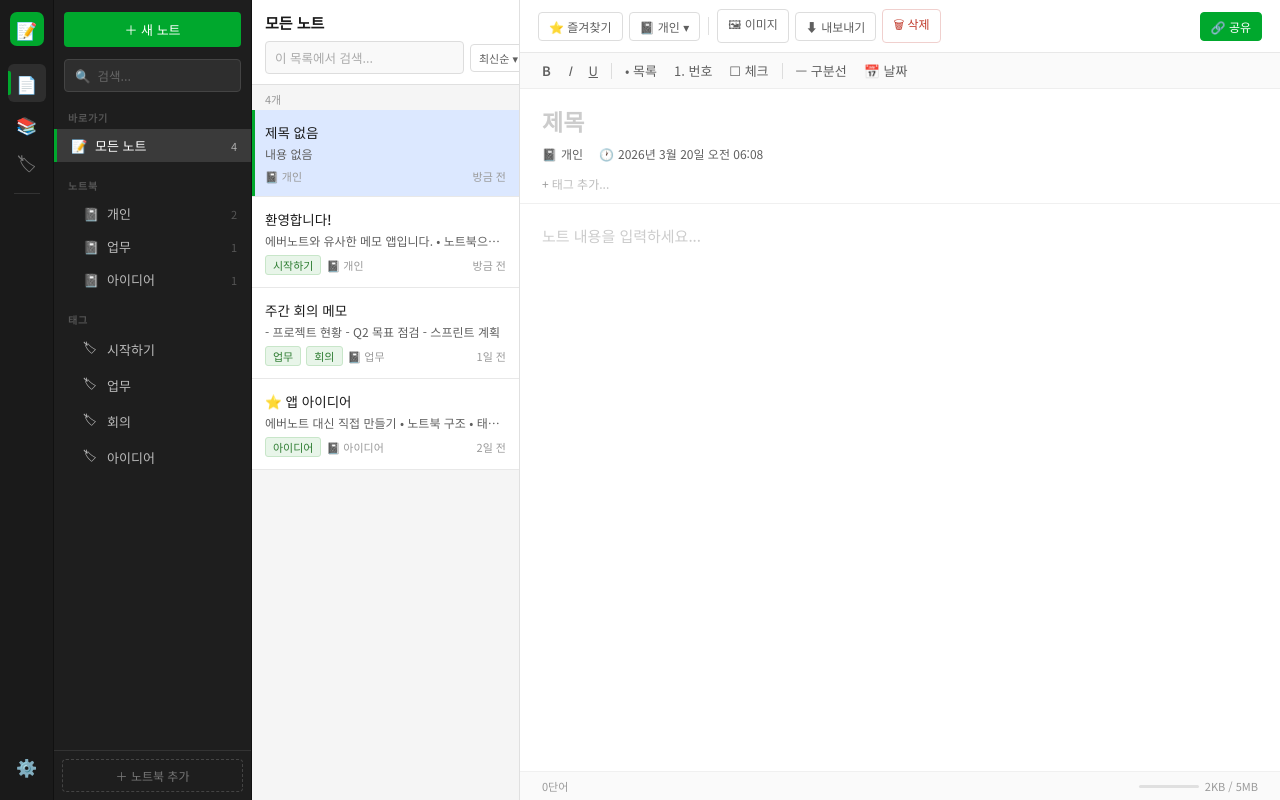
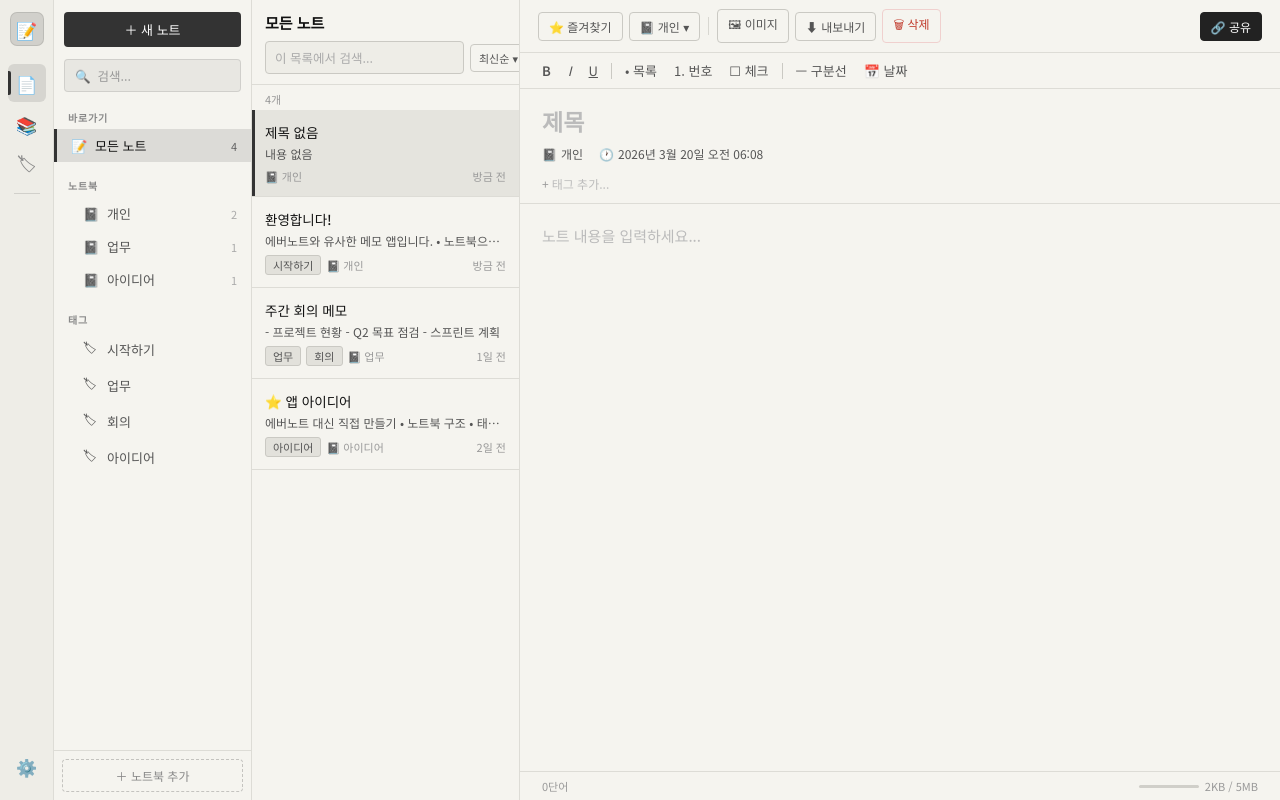
Before and after one commit to boramyuuu/memo, a plain HTML site: page index.html in a window 1280 px wide. Both pictures are taken after a click on the button "＋ 새 노트". Drawn offline with Linux system fonts and the light colour scheme.

Commit message:
Add files via upload

```diff
--- a/index.html
+++ b/index.html
@@ -3,140 +3,140 @@
 <head>
 <meta charset="UTF-8" />
 <meta name="viewport" content="width=device-width, initial-scale=1.0" />
-<title>메모 앱</title>
+<title>Boram's MEMO</title>
 <link href="https://fonts.googleapis.com/css2?family=Noto+Sans+KR:wght@300;400;500;600&display=swap" rel="stylesheet" />
 <style>
 *, *::before, *::after { box-sizing: border-box; margin: 0; padding: 0; }
 :root {
-  --sidebar-bg: #1e1e1e;
-  --sidebar-hover: #2e2e2e;
-  --sidebar-active: #3a3a3a;
-  --nb-panel-bg: #f5f5f5;
-  --nb-panel-border: #e0e0e0;
-  --nb-card-active: #dce8ff;
-  --editor-bg: #ffffff;
-  --text-primary: #1a1a1a;
-  --text-secondary: #5f5f5f;
-  --text-tertiary: #9a9a9a;
-  --green: #00a82d;
-  --green-dark: #007d22;
-  --tag-bg: #e8f5e9;
-  --tag-text: #2e7d32;
-  --tag-border: #c8e6c9;
+  --sidebar-bg: #f5f4ef;
+  --sidebar-hover: #eceae4;
+  --sidebar-active: #e2e0d9;
+  --nb-panel-bg: #f4f4f4;
+  --nb-panel-border: #e2e2e2;
+  --nb-card-active: #ebebeb;
+  --editor-bg: #f5f4ef;
+  --text-primary: #111111;
+  --text-secondary: #555555;
+  --text-tertiary: #999999;
+  --green: #2e2e2e;
+  --green-dark: #111111;
+  --tag-bg: #f0f0f0;
+  --tag-text: #333333;
+  --tag-border: #d8d8d8;
   --toolbar-bg: #fafafa;
   --r: 4px;
 }
-html,body{height:100%;background:var(--sidebar-bg);font-family:'Noto Sans KR',-apple-system,sans-serif;color:var(--text-primary);}
+html,body{height:100%;background:#f5f4ef;font-family:'Noto Sans KR',-apple-system,sans-serif;color:var(--text-primary);}
 #app{display:flex;height:100vh;overflow:hidden;}
 
 /* Left nav */
-#leftnav{width:54px;background:#1a1a1a;display:flex;flex-direction:column;align-items:center;padding:12px 0;flex-shrink:0;border-right:1px solid #111;}
-.lnav-logo{width:34px;height:34px;margin-bottom:18px;background:var(--green);border-radius:7px;display:flex;align-items:center;justify-content:center;font-size:17px;}
-.lnav-item{width:38px;height:38px;border-radius:6px;display:flex;align-items:center;justify-content:center;cursor:pointer;margin-bottom:3px;color:#777;font-size:17px;transition:background .1s,color .1s;position:relative;}
-.lnav-item:hover{background:#2e2e2e;color:#ccc;}
-.lnav-item.active{background:#2e2e2e;color:#fff;}
-.lnav-item.active::before{content:'';position:absolute;left:0;top:7px;bottom:7px;width:3px;border-radius:0 2px 2px 0;background:var(--green);}
-.lnav-sep{width:26px;height:1px;background:#333;margin:6px 0;}
+#leftnav{width:54px;background:#eeede7;display:flex;flex-direction:column;align-items:center;padding:12px 0;flex-shrink:0;border-right:1px solid #dddcd6;}
+.lnav-logo{width:34px;height:34px;margin-bottom:18px;background:rgba(0,0,0,0.12);border:1px solid rgba(0,0,0,0.1);border-radius:7px;display:flex;align-items:center;justify-content:center;font-size:17px;}
+.lnav-item{width:38px;height:38px;border-radius:6px;display:flex;align-items:center;justify-content:center;cursor:pointer;margin-bottom:3px;color:#888;font-size:17px;transition:background .1s,color .1s;position:relative;}
+.lnav-item:hover{background:rgba(0,0,0,0.08);color:#333;}
+.lnav-item.active{background:rgba(0,0,0,0.1);color:#111;}
+.lnav-item.active::before{content:'';position:absolute;left:0;top:7px;bottom:7px;width:3px;border-radius:0 2px 2px 0;background:#333;}
+.lnav-sep{width:26px;height:1px;background:rgba(0,0,0,0.12);margin:6px 0;}
 
 /* Sidebar */
-#sidebar{width:198px;flex-shrink:0;background:var(--sidebar-bg);border-right:1px solid #111;display:flex;flex-direction:column;overflow:hidden;color:#c8c8c8;}
+#sidebar{width:198px;flex-shrink:0;background:#f5f4ef;border-right:1px solid #dddcd6;display:flex;flex-direction:column;overflow:hidden;color:#333;}
 #sidebar-top{padding:12px 10px 8px;}
-#new-note-btn{width:100%;padding:8px 12px;background:var(--green);color:#fff;border:none;border-radius:var(--r);font-size:13px;font-weight:500;cursor:pointer;display:flex;align-items:center;justify-content:center;gap:6px;font-family:inherit;transition:background .1s;}
-#new-note-btn:hover{background:var(--green-dark);}
+#new-note-btn{width:100%;padding:8px 12px;background:#333;color:#fff;border:none;border-radius:var(--r);font-size:13px;font-weight:500;cursor:pointer;display:flex;align-items:center;justify-content:center;gap:6px;font-family:inherit;transition:background .1s;}
+#new-note-btn:hover{background:#111;}
 #sb-search-wrap{padding:4px 10px 8px;}
-#sb-search{width:100%;padding:6px 10px;background:#2e2e2e;border:1px solid #444;border-radius:var(--r);color:#ccc;font-size:12.5px;outline:none;font-family:inherit;}
-#sb-search::placeholder{color:#666;}
-#sb-search:focus{border-color:#666;}
+#sb-search{width:100%;padding:6px 10px;background:rgba(0,0,0,0.05);border:1px solid rgba(0,0,0,0.1);border-radius:var(--r);color:#333;font-size:12.5px;outline:none;font-family:inherit;}
+#sb-search::placeholder{color:#999;}
+#sb-search:focus{border-color:rgba(0,0,0,0.25);}
 #sidebar-nav{flex:1;overflow-y:auto;padding-bottom:8px;}
-.sb-label-section{padding:10px 14px 4px;font-size:10px;font-weight:600;letter-spacing:.08em;text-transform:uppercase;color:#555;}
-.sb-item{display:flex;align-items:center;gap:8px;padding:7px 14px;font-size:13px;color:#bbb;cursor:pointer;transition:background .1s;border-left:3px solid transparent;user-select:none;}
-.sb-item:hover{background:var(--sidebar-hover);}
-.sb-item.active{background:var(--sidebar-active);border-left-color:var(--green);color:#fff;}
-.sb-item.active .sb-cnt{color:#aaa;}
+.sb-label-section{padding:10px 14px 4px;font-size:10px;font-weight:600;letter-spacing:.08em;text-transform:uppercase;color:#888;}
+.sb-item{display:flex;align-items:center;gap:8px;padding:7px 14px;font-size:13px;color:#555;cursor:pointer;transition:background .1s;border-left:3px solid transparent;user-select:none;}
+.sb-item:hover{background:rgba(0,0,0,0.06);}
+.sb-item.active{background:rgba(0,0,0,0.1);border-left-color:#333;color:#111;}
+.sb-item.active .sb-cnt{color:#666;}
 .sb-icon{font-size:13px;width:16px;flex-shrink:0;}
 .sb-name{flex:1;white-space:nowrap;overflow:hidden;text-overflow:ellipsis;}
-.sb-cnt{font-size:11px;color:#555;}
+.sb-cnt{font-size:11px;color:#aaa;}
 .sb-indent{padding-left:26px!important;}
-#sidebar-footer{padding:8px;border-top:1px solid #333;}
-#add-nb-btn{width:100%;padding:7px;background:none;border:1px dashed #444;color:#777;border-radius:var(--r);font-size:12px;cursor:pointer;font-family:inherit;transition:all .1s;}
-#add-nb-btn:hover{border-color:#888;color:#ccc;}
+#sidebar-footer{padding:8px;border-top:1px solid #dddcd6;}
+#add-nb-btn{width:100%;padding:7px;background:none;border:1px dashed rgba(0,0,0,0.2);color:#888;border-radius:var(--r);font-size:12px;cursor:pointer;font-family:inherit;transition:all .1s;}
+#add-nb-btn:hover{border-color:#555;color:#333;}
 
 /* Note list */
-#notelist{width:268px;flex-shrink:0;background:var(--nb-panel-bg);border-right:1px solid var(--nb-panel-border);display:flex;flex-direction:column;overflow:hidden;}
-#notelist-header{padding:12px 13px 10px;border-bottom:1px solid var(--nb-panel-border);background:#fff;}
+#notelist{width:268px;flex-shrink:0;background:#f5f4ef;border-right:1px solid #dddcd6;display:flex;flex-direction:column;overflow:hidden;}
+#notelist-header{padding:12px 13px 10px;border-bottom:1px solid #dddcd6;background:#f5f4ef;}
 #notelist-title{font-size:15px;font-weight:600;color:var(--text-primary);margin-bottom:8px;}
 #notelist-tools{display:flex;gap:6px;align-items:center;}
-#notelist-search{flex:1;padding:6px 9px;border:1px solid #ddd;border-radius:var(--r);font-size:12.5px;background:#f9f9f9;outline:none;font-family:inherit;color:var(--text-primary);}
-#notelist-search:focus{border-color:#aaa;background:#fff;}
+#notelist-search{flex:1;padding:6px 9px;border:1px solid #cac9c3;border-radius:var(--r);font-size:12.5px;background:#eeede7;outline:none;font-family:inherit;color:var(--text-primary);}
+#notelist-search:focus{border-color:#aaa;background:#f5f4ef;}
 #notelist-search::placeholder{color:#aaa;}
-.sort-btn{padding:5px 8px;border:1px solid #ddd;background:#fff;border-radius:var(--r);font-size:11px;color:var(--text-secondary);cursor:pointer;white-space:nowrap;font-family:inherit;}
+.sort-btn{padding:5px 8px;border:1px solid #cac9c3;background:#f5f4ef;border-radius:var(--r);font-size:11px;color:var(--text-secondary);cursor:pointer;white-space:nowrap;font-family:inherit;}
 #note-cnt{font-size:11px;color:var(--text-tertiary);padding:6px 13px 3px;}
 #note-list{flex:1;overflow-y:auto;}
-.note-card{padding:12px 13px;border-bottom:1px solid #e8e8e8;cursor:pointer;background:#fff;transition:background .1s;position:relative;}
-.note-card::after{content:'';position:absolute;left:0;top:0;bottom:0;width:0;background:var(--green);transition:width .1s;}
-.note-card:hover{background:#ebebeb;}
-.note-card.active{background:var(--nb-card-active);}
-.note-card.active::after{width:3px;}
+.note-card{padding:12px 13px;border-bottom:1px solid #dddcd6;cursor:pointer;background:#f5f4ef;transition:background .1s;position:relative;}
+.note-card::after{content:'';position:absolute;left:0;top:0;bottom:0;width:0;background:#555;transition:width .1s;}
+.note-card:hover{background:#eeede7;}
+.note-card.active{background:#e5e4de;}
+.note-card.active::after{width:3px;background:#333;}
 .nc-title{font-size:13.5px;font-weight:500;color:var(--text-primary);white-space:nowrap;overflow:hidden;text-overflow:ellipsis;margin-bottom:3px;}
 .nc-preview{font-size:12px;color:var(--text-secondary);white-space:nowrap;overflow:hidden;text-overflow:ellipsis;margin-bottom:6px;}
 .nc-meta{display:flex;align-items:center;gap:5px;flex-wrap:wrap;}
 .nc-date{font-size:11px;color:var(--text-tertiary);margin-left:auto;}
-.nc-tag{font-size:11px;padding:1px 7px;border-radius:3px;background:var(--tag-bg);color:var(--tag-text);border:1px solid var(--tag-border);}
+.nc-tag{font-size:11px;padding:1px 7px;border-radius:3px;background:#e2e1db;color:#555;border:1px solid #cac9c3;}
 .nc-nb{font-size:11px;color:var(--text-tertiary);}
 
 /* Editor */
 #editor{flex:1;display:flex;flex-direction:column;background:var(--editor-bg);overflow:hidden;}
-#editor-topbar{padding:9px 18px;border-bottom:1px solid #e8e8e8;display:flex;align-items:center;gap:6px;background:#fff;flex-wrap:wrap;}
-.etb-btn{padding:5px 10px;border:1px solid #ddd;border-radius:var(--r);background:#fff;font-size:12px;color:var(--text-secondary);cursor:pointer;font-family:inherit;transition:all .1s;display:flex;align-items:center;gap:4px;}
-.etb-btn:hover{background:#f0f0f0;border-color:#bbb;color:var(--text-primary);}
-.etb-sep{width:1px;height:18px;background:#e0e0e0;margin:0 2px;}
-#btn-share{margin-left:auto;background:var(--green);color:#fff;border-color:var(--green);}
-#btn-share:hover{background:var(--green-dark);border-color:var(--green-dark);color:#fff;}
+#editor-topbar{padding:9px 18px;border-bottom:1px solid #dddcd6;display:flex;align-items:center;gap:6px;background:#f5f4ef;flex-wrap:wrap;}
+.etb-btn{padding:5px 10px;border:1px solid #cac9c3;border-radius:var(--r);background:#f5f4ef;font-size:12px;color:var(--text-secondary);cursor:pointer;font-family:inherit;transition:all .1s;display:flex;align-items:center;gap:4px;}
+.etb-btn:hover{background:#e8e7e1;border-color:#b5b4ae;color:var(--text-primary);}
+.etb-sep{width:1px;height:18px;background:#d8d7d1;margin:0 2px;}
+#btn-share{margin-left:auto;background:#222;color:#fff;border-color:#222;}
+#btn-share:hover{background:#000;border-color:#000;color:#fff;}
 #btn-del{color:#c0392b;border-color:#f0d0ce;}
 #btn-del:hover{background:#fdf0ef;}
 
-#fmt-toolbar{padding:6px 14px;border-bottom:1px solid #eee;background:var(--toolbar-bg);display:flex;align-items:center;gap:1px;flex-wrap:wrap;}
+#fmt-toolbar{padding:6px 14px;border-bottom:1px solid #dddcd6;background:#f5f4ef;display:flex;align-items:center;gap:1px;flex-wrap:wrap;}
 .fmt-btn{padding:5px 8px;border:none;background:none;border-radius:var(--r);cursor:pointer;font-size:13px;color:var(--text-secondary);font-family:inherit;transition:background .1s;line-height:1;}
-.fmt-btn:hover{background:#e8e8e8;color:var(--text-primary);}
-.fmt-sep{width:1px;height:16px;background:#ddd;margin:0 4px;}
+.fmt-btn:hover{background:#e2e1db;color:var(--text-primary);}
+.fmt-sep{width:1px;height:16px;background:#cac9c3;margin:0 4px;}
 
-#editor-title-area{padding:18px 22px 8px;}
+#editor-title-area{padding:18px 22px 8px;background:#f5f4ef;}
 #editor-title{width:100%;border:none;outline:none;font-size:23px;font-weight:600;color:var(--text-primary);font-family:inherit;background:transparent;line-height:1.3;}
-#editor-title::placeholder{color:#ccc;}
+#editor-title::placeholder{color:#bbb;}
 
-#editor-meta-row{padding:0 22px 8px;display:flex;align-items:center;gap:16px;flex-wrap:wrap;}
+#editor-meta-row{padding:0 22px 8px;display:flex;align-items:center;gap:16px;flex-wrap:wrap;background:#f5f4ef;}
 .meta-item{font-size:12px;color:var(--text-tertiary);display:flex;align-items:center;gap:4px;}
 .meta-val{color:var(--text-secondary);}
 
-#editor-tags{padding:4px 22px 10px;display:flex;align-items:center;gap:6px;flex-wrap:wrap;border-bottom:1px solid #f0f0f0;min-height:34px;}
-.e-tag{display:flex;align-items:center;gap:4px;font-size:12px;padding:3px 8px 3px 10px;background:var(--tag-bg);color:var(--tag-text);border:1px solid var(--tag-border);border-radius:3px;}
+#editor-tags{padding:4px 22px 10px;display:flex;align-items:center;gap:6px;flex-wrap:wrap;border-bottom:1px solid #dddcd6;min-height:34px;background:#f5f4ef;}
+.e-tag{display:flex;align-items:center;gap:4px;font-size:12px;padding:3px 8px 3px 10px;background:#e2e1db;color:#444;border:1px solid #cac9c3;border-radius:3px;}
 .e-tag-rm{cursor:pointer;color:#999;font-size:14px;line-height:1;}
 .e-tag-rm:hover{color:#c0392b;}
 #tag-add-wrap{display:flex;align-items:center;gap:3px;color:var(--text-tertiary);font-size:12px;}
 #tag-input{border:none;outline:none;background:transparent;font-size:12px;color:var(--text-primary);font-family:inherit;min-width:80px;}
 #tag-input::placeholder{color:#bbb;}
 
-#img-area{padding:8px 22px 0;display:flex;gap:10px;flex-wrap:wrap;}
+#img-area{padding:8px 22px 0;display:flex;gap:10px;flex-wrap:wrap;background:#f5f4ef;}
 .img-wrap{position:relative;}
-.img-thumb{width:80px;height:80px;object-fit:cover;border-radius:var(--r);border:1px solid #ddd;display:block;cursor:pointer;}
-.img-rm{position:absolute;top:-6px;right:-6px;width:18px;height:18px;border-radius:50%;background:#555;color:#fff;border:2px solid #fff;cursor:pointer;font-size:10px;display:flex;align-items:center;justify-content:center;}
+.img-thumb{width:80px;height:80px;object-fit:cover;border-radius:var(--r);border:1px solid #cac9c3;display:block;cursor:pointer;}
+.img-rm{position:absolute;top:-6px;right:-6px;width:18px;height:18px;border-radius:50%;background:#555;color:#fff;border:2px solid #f5f4ef;cursor:pointer;font-size:10px;display:flex;align-items:center;justify-content:center;}
 .img-rm:hover{background:#c0392b;}
 
-#editor-body{flex:1;resize:none;border:none;outline:none;padding:10px 22px 20px;font-size:15px;line-height:1.85;color:var(--text-primary);background:transparent;font-family:inherit;overflow-y:auto;}
-#editor-body::placeholder{color:#ccc;}
+#editor-body{flex:1;resize:none;border:none;outline:none;padding:10px 22px 20px;font-size:15px;line-height:1.85;color:var(--text-primary);background:#f5f4ef;font-family:inherit;overflow-y:auto;}
+#editor-body::placeholder{color:#bbb;}
 
-#editor-status{padding:6px 22px;border-top:1px solid #f0f0f0;display:flex;align-items:center;justify-content:space-between;background:#fafafa;}
+#editor-status{padding:6px 22px;border-top:1px solid #dddcd6;display:flex;align-items:center;justify-content:space-between;background:#f5f4ef;}
 #status-words{font-size:11px;color:var(--text-tertiary);}
 #status-storage{font-size:11px;color:var(--text-tertiary);display:flex;align-items:center;gap:6px;}
-#storage-track{width:60px;height:3px;background:#e0e0e0;border-radius:2px;overflow:hidden;}
-#storage-fill{height:100%;background:var(--green);border-radius:2px;transition:width .3s;}
+#storage-track{width:60px;height:3px;background:#d0cfc9;border-radius:2px;overflow:hidden;}
+#storage-fill{height:100%;background:#555;border-radius:2px;transition:width .3s;}
 
-#empty-state{flex:1;display:flex;flex-direction:column;align-items:center;justify-content:center;gap:10px;color:var(--text-tertiary);background:#fafafa;}
+#empty-state{flex:1;display:flex;flex-direction:column;align-items:center;justify-content:center;gap:10px;color:var(--text-tertiary);background:#f5f4ef;}
 .es-icon{font-size:50px;opacity:.2;}
 .es-title{font-size:16px;font-weight:500;color:var(--text-secondary);}
 .es-sub{font-size:13px;}
-.es-action{margin-top:8px;padding:9px 20px;background:var(--green);color:#fff;border:none;border-radius:var(--r);font-size:13px;font-weight:500;cursor:pointer;font-family:inherit;}
-.es-action:hover{background:var(--green-dark);}
+.es-action{margin-top:8px;padding:9px 20px;background:#222;color:#fff;border:none;border-radius:var(--r);font-size:13px;font-weight:500;cursor:pointer;font-family:inherit;}
+.es-action:hover{background:#000;}
 
 /* Lightbox */
 #lightbox{display:none;position:fixed;inset:0;background:rgba(0,0,0,.85);z-index:999;align-items:center;justify-content:center;}
```
